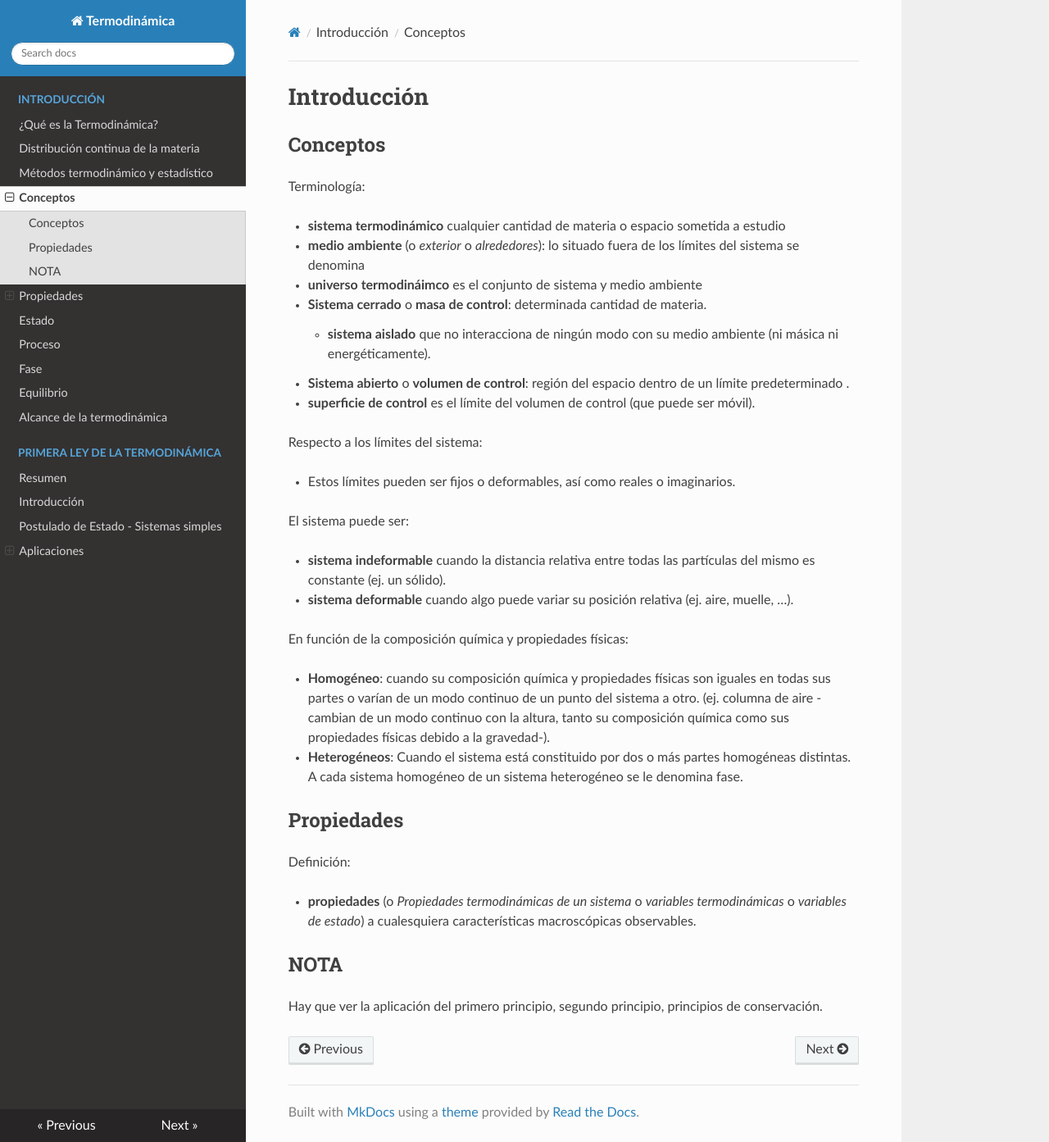
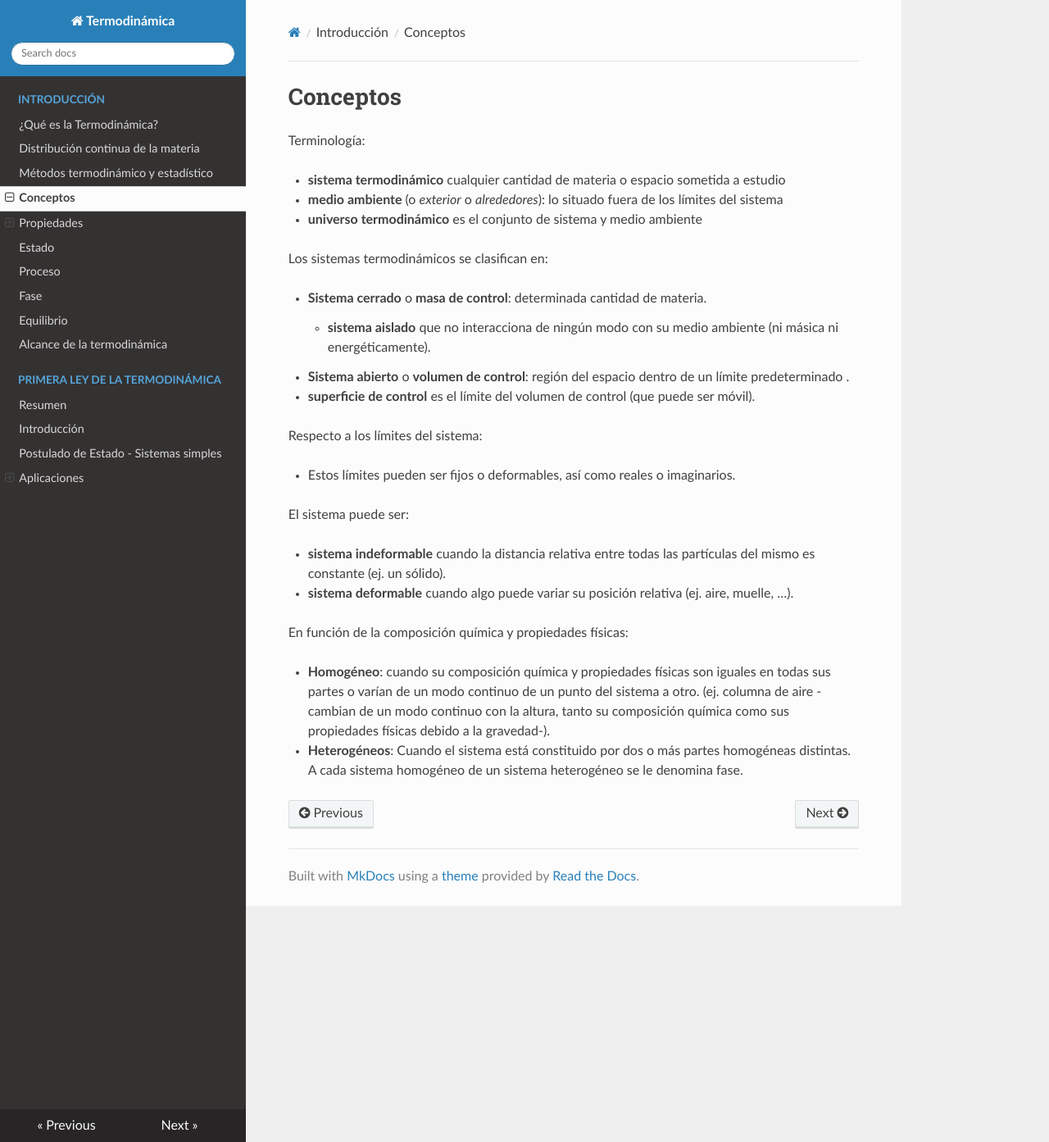
Before and after one commit to mantielero/termo, an MkDocs documentation site: the page built from docs/conceptos.md, in a window 1280 px wide and 1393 px high. Shown: the whole window at 82% size. Built offline with MkDocs 1.6.1, drawn with Linux system fonts in a browser that asks for light colours; nearby versions of some CDN libraries.

Commit message:
Limpieza

```diff
--- a/docs/conceptos.md
+++ b/docs/conceptos.md
@@ -1,11 +1,14 @@
-# Introducción
-## Conceptos
+# Conceptos
 Terminología:
 
 - **sistema termodinámico** cualquier cantidad de materia o espacio sometida a estudio
-- **medio ambiente** (o *exterior* o *alrededores*): lo situado fuera de los límites del sistema se denomina
-- **universo termodináimco** es el conjunto de sistema y medio ambiente
+- **medio ambiente** (o *exterior* o *alrededores*): lo situado fuera de los límites del sistema
+- **universo termodinámico** es el conjunto de sistema y medio ambiente
+
+Los sistemas termodinámicos se clasifican en:
+
 - **Sistema cerrado** o **masa de control**: determinada cantidad de materia.
+
     - **sistema aislado** que no interacciona de ningún modo con su medio ambiente (ni másica ni energéticamente).
 
 - **Sistema abierto** o **volumen de control**: región del espacio dentro de un límite predeterminado .
@@ -25,11 +28,3 @@ En función de la composición química y propiedades físicas:
 
 -   **Homogéneo**: cuando su composición química y propiedades físicas son iguales en todas sus partes o varían de un modo continuo de un punto del sistema a otro. (ej. columna de aire -cambian de un modo continuo con la altura, tanto su composición química como sus propiedades físicas debido a la gravedad-).
 -   **Heterogéneos**: Cuando el sistema está constituido por dos o más partes homogéneas distintas. A cada sistema homogéneo de un sistema heterogéneo se le denomina fase.
-
-## Propiedades
-Definición:
-
-- **propiedades** (o *Propiedades termodinámicas de un sistema* o *variables termodinámicas* o *variables de estado*) a cualesquiera características macroscópicas observables.
-
-## NOTA
-Hay que ver la aplicación del primero principio, segundo principio, principios de conservación.
```
